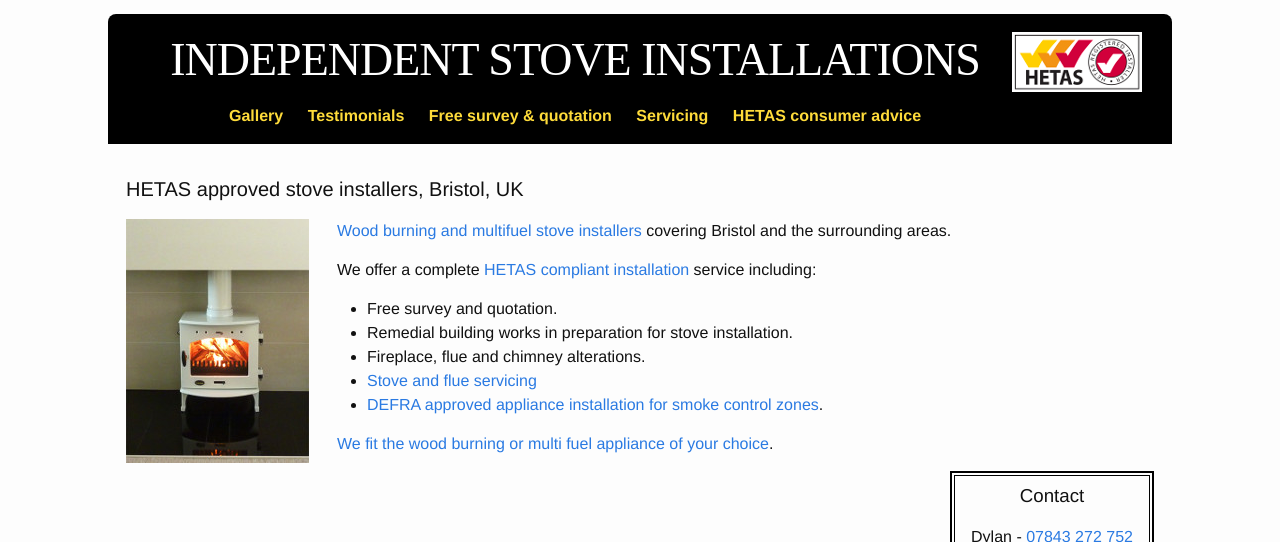
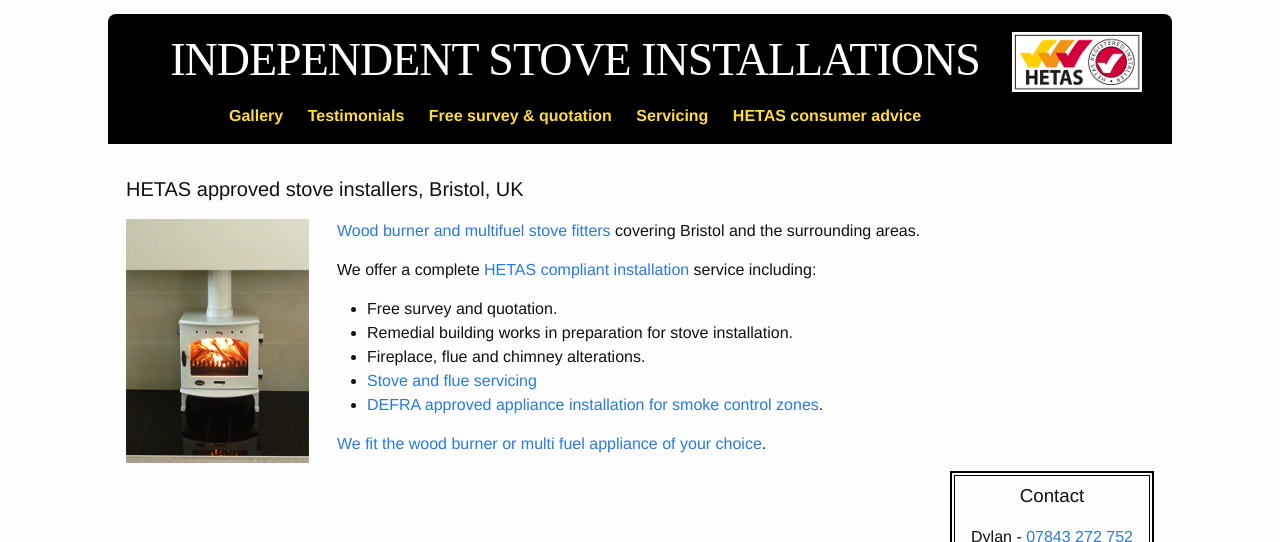
Before and after one commit to steventux/independentstoveinstallations, a Jekyll site: the page built from index.html, in a window 1280 px wide. Shown: the top 542 px of the page. Built offline with Jekyll 4.4.1, drawn with Linux system fonts in a browser that asks for light colours.

Commit message:
Update service info

```diff
--- a/_data/contact-us.yml
+++ b/_data/contact-us.yml
@@ -1,3 +1,4 @@
+title: HETAS compliant wood burner and multifuel stove fitters, contact us for a free survey
 body: |
   Call one of our HETAS approved installers today to arrange a free stove installation survey and quotation.
 
--- a/_data/index.yml
+++ b/_data/index.yml
@@ -1,5 +1,5 @@
 body: |
-  [Wood burning and multifuel stove installers](/recent-installations/) covering Bristol and the surrounding areas.
+  [Wood burner and multifuel stove fitters](/recent-installations/) covering Bristol and the surrounding areas.
 
   We offer a complete [HETAS compliant installation](http://www.hetas.co.uk) service including:
 
@@ -10,7 +10,7 @@ body: |
     - [DEFRA approved appliance installation for smoke control zones](http://smokecontrol.defra.gov.uk/).
 
 
-  [We fit the wood burning or multi fuel appliance of your choice](/recent-installations/).
+  [We fit the wood burner or multi fuel appliance of your choice](/recent-installations/).
 image:
   url: /images/stove-installation.jpg
   title: One of our recent stove installations
```
